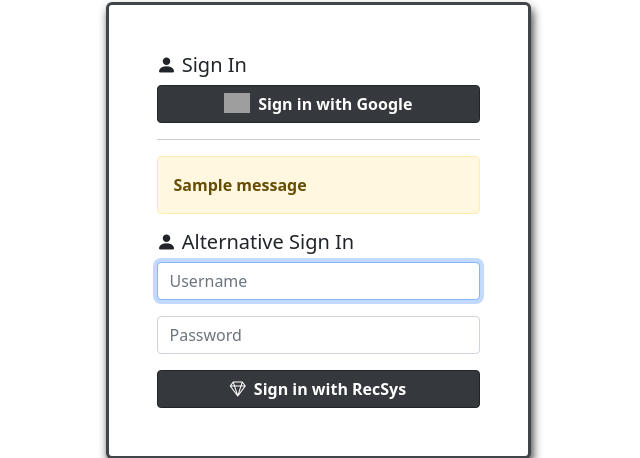
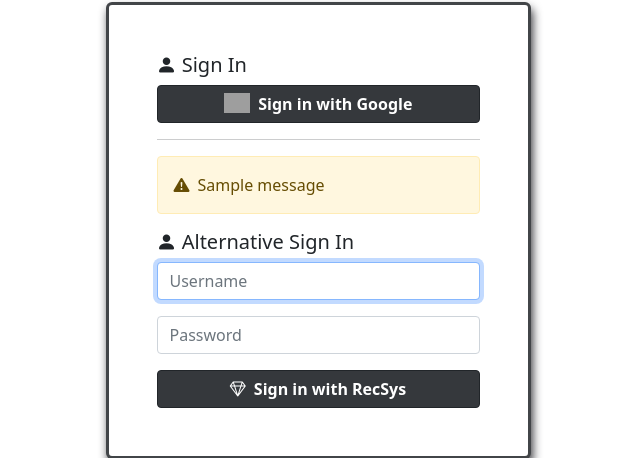
Before and after one commit to magistery-tps/rec-sys-client-lib, a Django app: page /sign-in in a window 1280 px wide. Shown: the part 102-560 px from the top of the page, without its empty margins (322-962 px from the left). Run offline with Django 4.2, Linux system fonts and the light colour scheme; tables that the repository leaves empty hold one stand-in row (values such as "Sample post"); one stand-in notice (Sample message) is shown; parts of the project's set-up code (start-up, migrations or seed data) failed here and were passed over; some libraries are stand-ins or nearby versions; grey boxes are pictures that could not be loaded.

Commit message:
feat: improve alerts style

```diff
--- a/recsys/recsysweb/templates/content.html
+++ b/recsys/recsysweb/templates/content.html
@@ -29,8 +29,8 @@
         <div class="{%block container_class%} {% endblock %}">
             {% if user.is_authenticated %}
                 {% for message in messages %}
-                    <div class="alert alert-warning custom-alert-warning alert-dismissible fade show" role="alert">
-                        <strong>{{ message }}</strong>
+                    <div class="alert alert-info custom-info-warning alert-dismissible fade show" role="alert">
+                        <span class="bi-info-circle-fill"></span>&ensp;{{ message }}
                     </div>
                 {% endfor %}
             {% endif %}
--- a/recsys/recsysweb/templates/single/sign_in.html
+++ b/recsys/recsysweb/templates/single/sign_in.html
@@ -28,7 +28,7 @@
                     <hr style="height:1px; width:100%; border-width:2; color: #212529e8; background-color:#212529e8">
                     {% for message in messages %}
                     <div class="alert alert-warning custom-alert-warning alert-dismissible fade show" role="alert">
-                        <strong>{{ message }}</strong>
+                        <span class="bi-exclamation-triangle-fill"></span>&ensp;{{ message }}
                     </div>
                     {% endfor %}
                     <h5 class="form-label"><span class="bi-person-fill"> </span> Alternative Sign In</h5>
```
